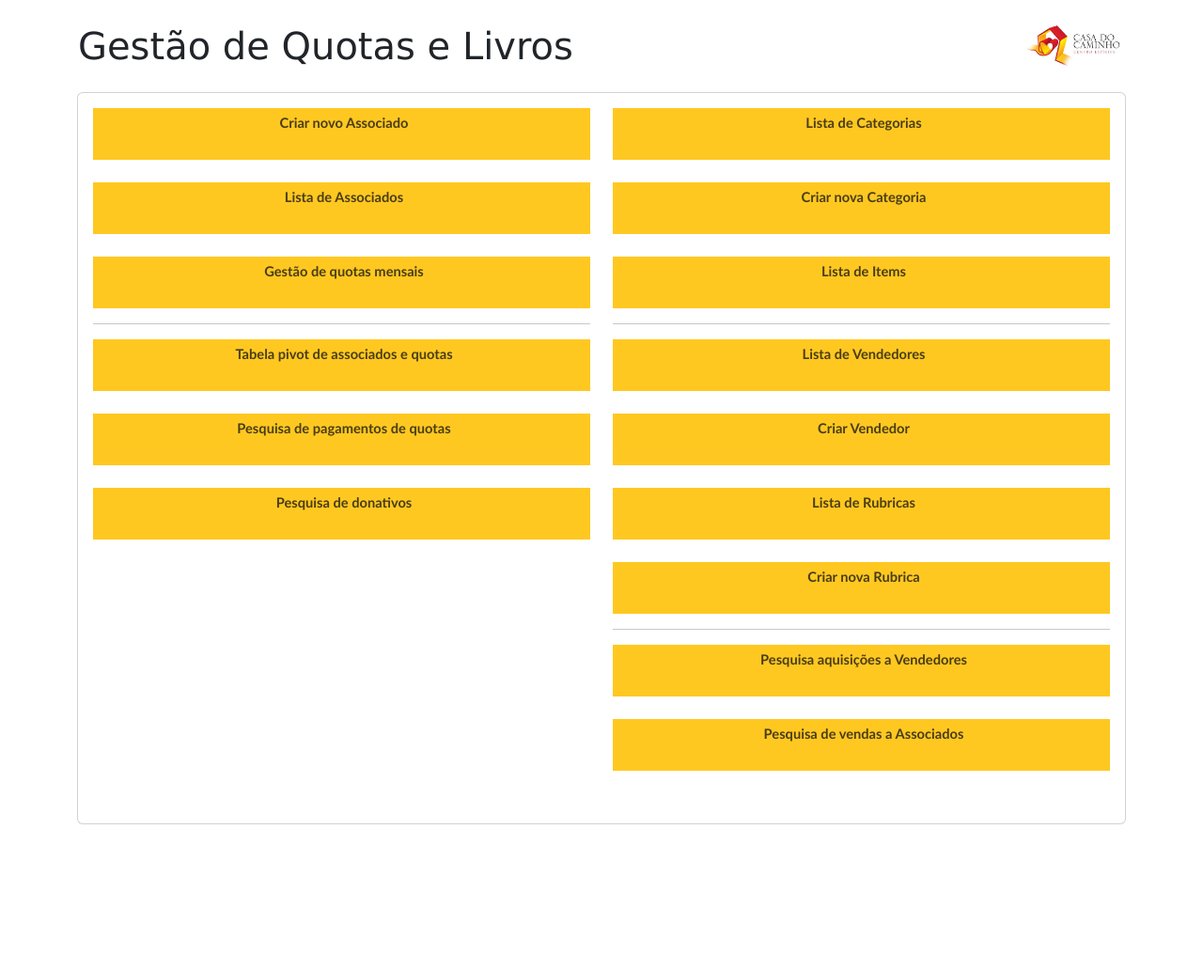
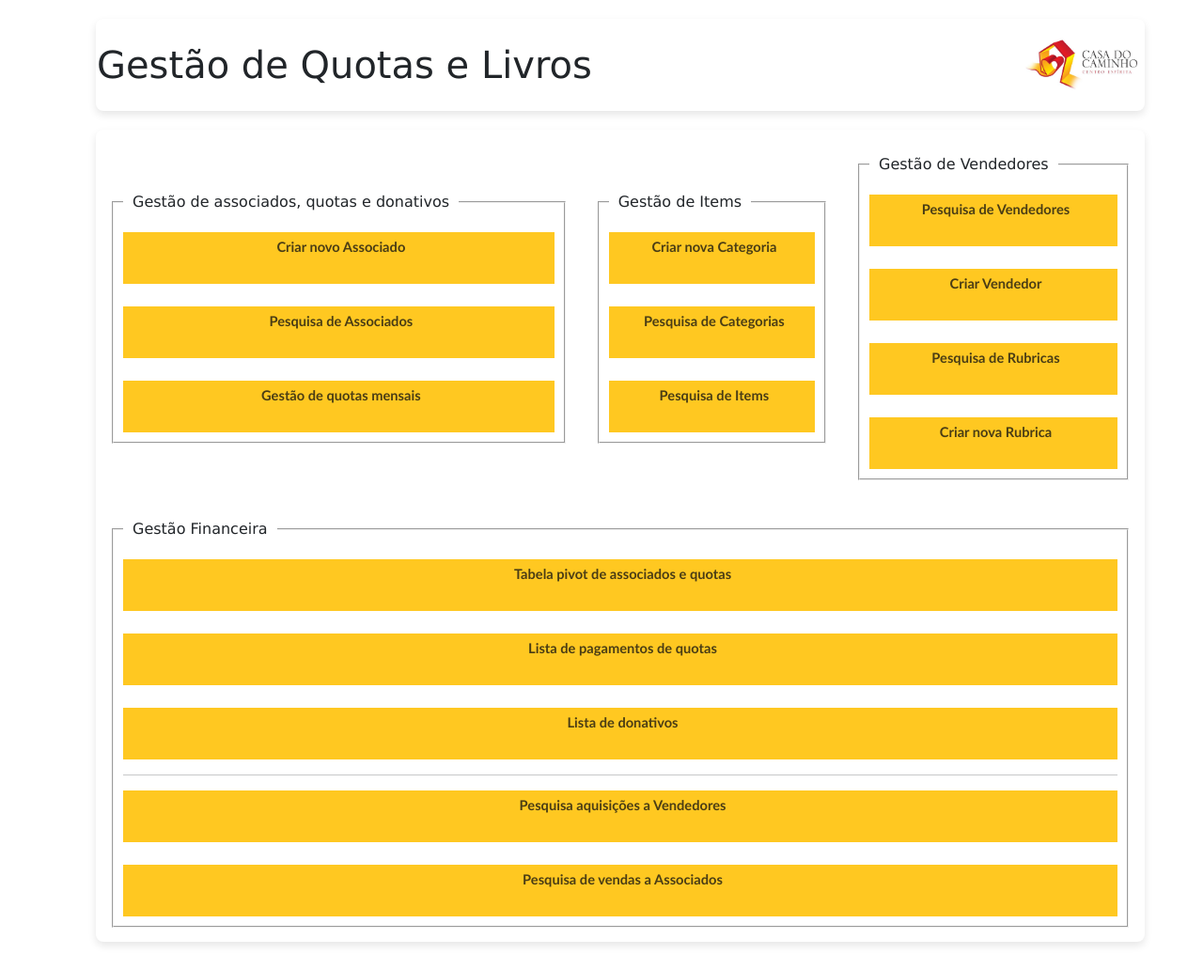
Before and after one commit to pjn2work/cdc, a Flask app: template app/web/templates/index.html in a window 1280 px wide. Shown: the whole page at 94% size. Before the commit the page ends 877 px from the top, so only its background shows below. Run offline with Flask 3, Linux system fonts and the light colour scheme; the template is opened without the code that fills it, so the values that code supplies are empty.

Commit message:
update index, move pages under folders

```diff
--- a/app/web/dues_payments.py
+++ b/app/web/dues_payments.py
@@ -19,7 +19,7 @@ def list_dues_payments(
     are_valid_scopes(["app:read", "due_payment:read"], current_client)
 
     dp_list = crud_dues_payments.get_dues_payment_year_month_stats_list(db, since=since, until=until)
-    return templates.TemplateResponse("dues_payments_list.html", {
+    return templates.TemplateResponse("due_payments/dues_payments_list.html", {
         "request": request,
         "dues_payments_list": dp_list,
         "total_results": len(dp_list),
@@ -37,7 +37,7 @@ def get_due_payment(
     are_valid_scopes(["app:read", "due_payment:read"], current_client)
 
     dp = crud_dues_payments.get_due_payment_year_month_stats(db, id_year_month=id_year_month)
-    return templates.TemplateResponse("dues_payments_show.html", {
+    return templates.TemplateResponse("due_payments/dues_payments_show.html", {
         "request": request,
         "dp": dp,
         "today": get_today()
--- a/app/web/member_due_payment.py
+++ b/app/web/member_due_payment.py
@@ -28,7 +28,7 @@ async def list_member_dues_payments_order_by_pay_date(
     else:
         mdp_list = []
 
-    return templates.TemplateResponse("member_due_payment_list.html", {
+    return templates.TemplateResponse("due_payments/member_due_payment_list.html", {
         "request": request,
         "mdp_list": mdp_list,
         "total": len(mdp_list),
@@ -79,7 +79,7 @@ def table_dues_paid_for_all_members(
         df_paid, df_missing = [{}], [{}]
         columns = []
 
-    return templates.TemplateResponse("member_due_payment_pivot.html", {
+    return templates.TemplateResponse("due_payments/member_due_payment_pivot.html", {
         "request": request,
         "columns": columns,
         "df_paid": df_paid,
--- a/app/web/static/cecc.css
+++ b/app/web/static/cecc.css
@@ -4,6 +4,16 @@ body {
     font-family: Montserrat, Verdana, Arial, sans-serif;
     justify-content: center;
     align-items: center;
+}
+
+table, pre {
+    width: 98%;
+    border-collapse: collapse;
+    margin: 20px;
+    box-shadow: 0 4px 8px rgba(0, 0, 0, 0.1);
+    background-color: #fff;
+    border-radius: 8px;
+    overflow: hidden;
 }
 
 .table th, .table td {
@@ -79,6 +89,9 @@ body {
 .padding-5 {
     padding: 5px;
 }
+.padding-15 {
+    padding: 15px;
+}
 
 .hidden {
     opacity: 0;
@@ -97,3 +110,13 @@ body {
     padding: 20px;
     box-shadow: 0 0 10px rgba(0, 0, 0, 0.1);
 }
+
+fieldset {
+    all: revert;
+    padding: 10px;
+}
+
+legend {
+    all: revert;
+    padding: 10px;
+}
--- a/app/web/templates/base.html
+++ b/app/web/templates/base.html
@@ -19,11 +19,11 @@
     <div class="container">
         <table class="full_width">
             <tr>
-                <td>
+                <td style="width: 70%">
                     <h1 class="my-4">{% block page_header %}{% endblock %}</h1>
                 </td>
                 <td class="align_right">
-                    <a href="../"><img src="/cecc_logo.jpg" style="float:right;width:15%;height:15%;" alt="Casa do Caminho"></a>
+                    <a href="../"><img src="/cecc_logo.jpg" style="float:right;width:40%;height:40%;" alt="Casa do Caminho"></a>
                 </td>
             </tr>
         </table>
--- a/app/web/templates/index.html
+++ b/app/web/templates/index.html
@@ -9,56 +9,64 @@
     <div class="container">
         <table class="full_width">
             <tr>
-                <td style="width: 50%">
+                <td style="width: 70%">
                     <h1 class="my-4">Gestão de Quotas e Livros</h1>
                 </td>
                 <td class="align_right">
-                    <a href="https://www.casadocaminho-ce.pt/"><img src="/cecc_logo.jpg" style="float:right;width:20%;height:20%;" alt="Casa do Caminho"></a>
+                    <a href="https://www.casadocaminho-ce.pt/"><img src="/cecc_logo.jpg" style="float:right;width:40%;height:40%;" alt="Casa do Caminho"></a>
                 </td>
             </tr>
         </table>
 
-        <div class="card">
-            <div class="card-body">
-                <div class="row mb-3">
-                    <div class="col-md-6">
+        <table class="full_width">
+            <tr>
+                <td class="padding-15">
+                    <fieldset>
+                    <legend>Gestão de associados, quotas e donativos</legend>
                         <a href="members/create"><label class="label-text menu_button">Criar novo Associado</label></a>
                         <br><br>
-                        <a href="members/"><label class="label-text menu_button">Lista de Associados</label></a>
+                        <a href="members/"><label class="label-text menu_button">Pesquisa de Associados</label></a>
                         <br><br>
                         <a href="dues_payments/"><label class="label-text menu_button">Gestão de quotas mensais</label></a>
-                        <br><hr>
-                        <a href="member_due_payment/pivot_table"><label class="label-text menu_button">Tabela pivot de associados e quotas</label></a>
-                        <br><br>
-                        <a href="member_due_payment/"><label class="label-text menu_button">Pesquisa de pagamentos de quotas</label></a>
-                        <br><br>
-                        <a href="members/donations"><label class="label-text menu_button">Pesquisa de donativos</label></a>
-                    </div>
-
-                    <div class="col-md-6">
-                        <a href="items/categories/"><label class="label-text menu_button">Lista de Categorias</label></a>
-                        <br><br>
+                    </fieldset>
+                </td><td class="padding-15">
+                    <fieldset>
+                    <legend>Gestão de Items</legend>
                         <a href="items/categories/create"><label class="label-text menu_button">Criar nova Categoria</label></a>
                         <br><br>
-                        <a href="items/"><label class="label-text menu_button">Lista de Items</label></a>
-                        <br><hr>
-                        <a href="sellers/"><label class="label-text menu_button">Lista de Vendedores</label></a>
+                        <a href="items/categories/"><label class="label-text menu_button">Pesquisa de Categorias</label></a>
+                        <br><br>
+                        <a href="items/"><label class="label-text menu_button">Pesquisa de Items</label></a>
+                    </fieldset>
+                </td><td class="padding-15">
+                    <fieldset>
+                    <legend>Gestão de Vendedores</legend>
+                        <a href="sellers/"><label class="label-text menu_button">Pesquisa de Vendedores</label></a>
                         <br><br>
                         <a href="sellers/create"><label class="label-text menu_button">Criar Vendedor</label></a>
                         <br><br>
-                        <a href="sellers/expense-accounts/"><label class="label-text menu_button">Lista de Rubricas</label></a>
+                        <a href="sellers/expense-accounts/"><label class="label-text menu_button">Pesquisa de Rubricas</label></a>
                         <br><br>
                         <a href="sellers/expense-accounts/create"><label class="label-text menu_button">Criar nova Rubrica</label></a>
+                    </fieldset>
+                </td>
+            </tr><tr>
+                <td colspan="3" class="padding-15">
+                    <fieldset>
+                    <legend>Gestão Financeira</legend>
+                        <a href="member_due_payment/pivot_table"><label class="label-text menu_button">Tabela pivot de associados e quotas</label></a>
+                        <br><br>
+                        <a href="member_due_payment/"><label class="label-text menu_button">Lista de pagamentos de quotas</label></a>
+                        <br><br>
+                        <a href="members/donations"><label class="label-text menu_button">Lista de donativos</label></a>
                         <br><hr>
                         <a href="sellers/items/"><label class="label-text menu_button">Pesquisa aquisições a Vendedores</label></a>
                         <br><br>
                         <a href="members/items/"><label class="label-text menu_button">Pesquisa de vendas a Associados</label></a>
-                        <br><br>
-                    </div>
-                </div>
-            </div>
-        </div>
-    </div>
+                    </fieldset>
+                </td>
+            </tr>
+        </table>
 
 </body>
 </html>
```
Also changed, not shown: app/web/members.py (+5 -5 lines), app/web/templates/due_payments/dues_payments_list.html (renamed from app/web/templates/dues_payments_list.html), app/web/templates/due_payments/dues_payments_show.html (renamed from app/web/templates/dues_payments_show.html), app/web/templates/due_payments/member_donations_list.html (renamed from app/web/templates/member_donations_list.html), app/web/templates/due_payments/member_due_payment_list.html (renamed from app/web/templates/member_due_payment_list.html), app/web/templates/due_payments/member_due_payment_pivot.html (renamed from app/web/templates/member_due_payment_pivot.html), app/web/templates/members/members_create.html (renamed from app/web/templates/members_create.html), app/web/templates/members/members_edit.html (renamed from app/web/templates/members_edit.html), app/web/templates/members/members_list.html (renamed from app/web/templates/members_list.html), app/web/templates/members/members_show.html (renamed from app/web/templates/members_show.html).
